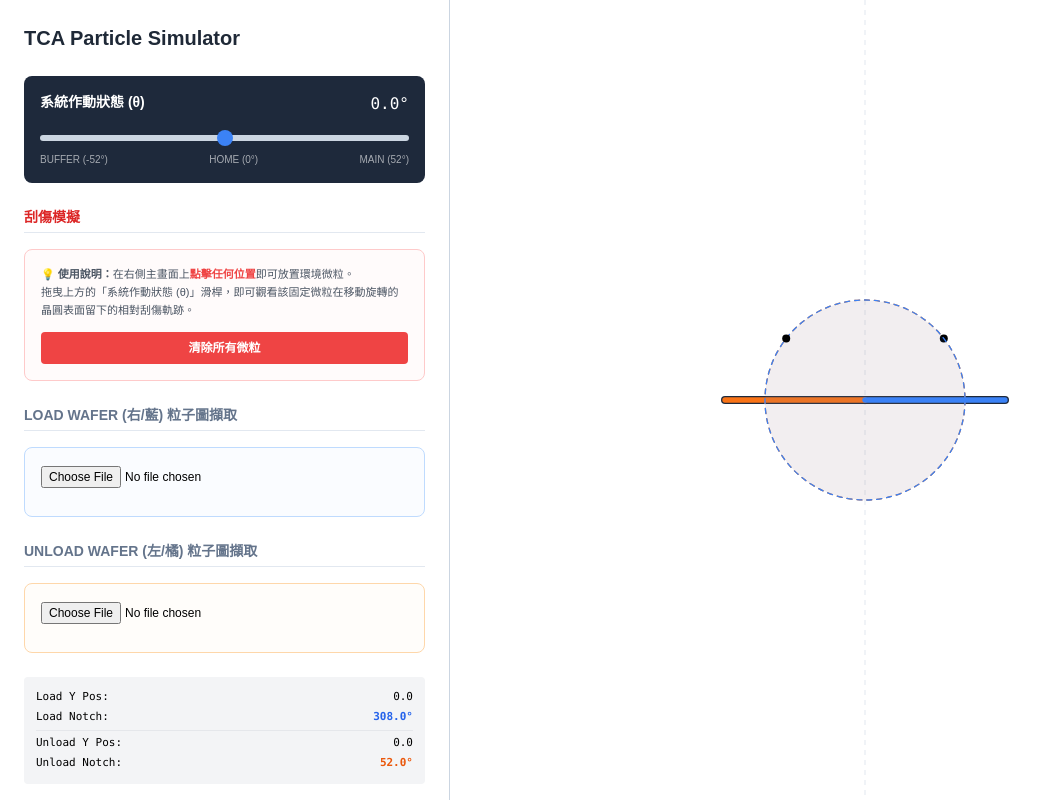
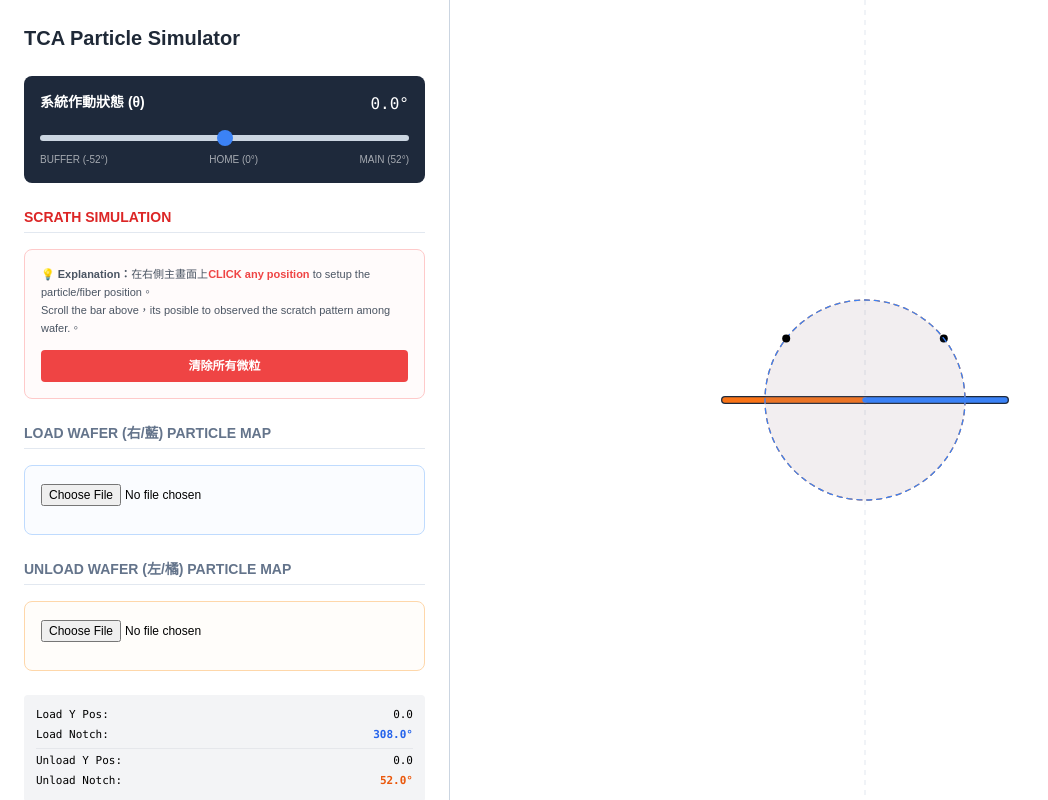
Before and after one commit to localkingkong/HITACHI, a plain HTML site: page TCA_transfer.html in a window 1280 px wide. Shown: the whole page, without its empty margins (0-1048 px from the left). Drawn offline with nearby package versions, Linux system fonts and the light colour scheme.

Commit message:
Update TCA_transfer.html

```diff
--- a/TCA_transfer.html
+++ b/TCA_transfer.html
@@ -38,17 +38,17 @@
         </div>
 
         <!-- 新增: 環境懸浮微粒設定 -->
-        <div class="section-title mt-4 text-red-600">刮傷模擬</div>
+        <div class="section-title mt-4 text-red-600">Scrath Simulation</div>
         <div class="control-group bg-red-50/30 border-red-200">
             <p class="text-[11px] text-gray-600 mb-3 leading-relaxed">
-                💡 <b>使用說明：</b>在右側主畫面上<span class="text-red-500 font-bold">點擊任何位置</span>即可放置環境微粒。<br>
-                拖曳上方的「系統作動狀態 (θ)」滑桿，即可觀看該固定微粒在移動旋轉的晶圓表面留下的相對刮傷軌跡。
+                💡 <b>Explanation：</b>在右側主畫面上<span class="text-red-500 font-bold">CLICK any position</span> to setup the particle/fiber position。<br>
+                Scroll the bar above，its posible to observed the scratch pattern among wafer.。
             </p>
             <button id="clearParticles" class="w-full bg-red-500 hover:bg-red-600 text-white text-xs font-bold py-2 rounded transition-colors">清除所有微粒</button>
         </div>
 
         <!-- Load Wafer (藍) 設定 -->
-        <div class="section-title mt-4">Load Wafer (右/藍) 粒子圖擷取</div>
+        <div class="section-title mt-4">Load Wafer (右/藍) particle map </div>
         <div class="control-group border-blue-200 bg-blue-50/30">
             <input type="file" id="loadImgInput" class="text-xs mb-3 w-full" accept="image/*">
             <canvas id="preLoad" width="380" height="220" class="preview-canvas hidden"></canvas>
@@ -79,7 +79,7 @@
         </div>
 
         <!-- Unload Wafer (橘) 設定 -->
-        <div class="section-title">Unload Wafer (左/橘) 粒子圖擷取</div>
+        <div class="section-title">Unload Wafer (左/橘) particle map</div>
         <div class="control-group border-orange-200 bg-orange-50/30">
             <input type="file" id="unloadImgInput" class="text-xs mb-3 w-full" accept="image/*">
             <canvas id="preUnload" width="380" height="220" class="preview-canvas hidden"></canvas>
```
